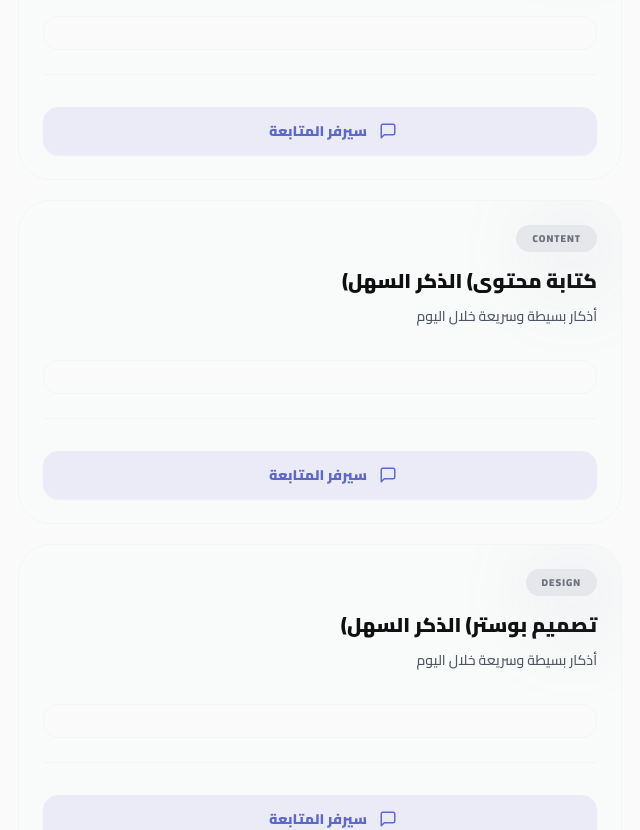
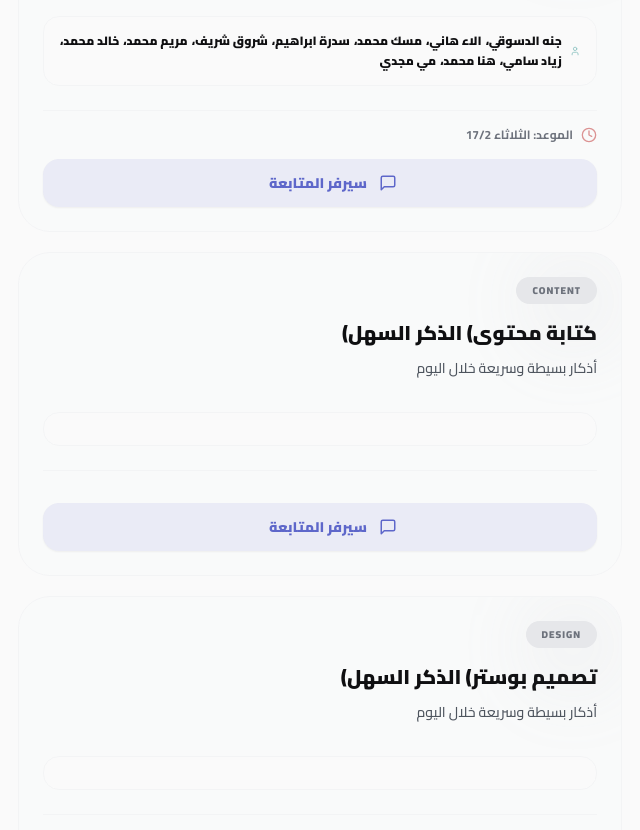
Before and after one commit to MoBkr/Jokers_Arena, a React (Vite) app: page /#/arena in a window 1280 px wide. Shown: the part 4720-5550 px from the top of the page, without its empty margins (22-662 px from the left). Built offline with nearby package versions, Linux system fonts and the light colour scheme.

Commit message:
Change discord URLs to WhatsApp links in tasks
Updated discord URLs in task entries to WhatsApp links.

```diff
--- a/data/tasks.ts
+++ b/data/tasks.ts
@@ -39,7 +39,7 @@ export const tasks: Task[] = [
     category: 'Content',
     ownersIds: ['JK027', 'JK001','JK012','JK011','JK010','JK022','JK030','JK009','JK006'],
     dueText: 'السبت 14/2',
-    discordUrl: 'https://discordapp.com/channels/1415464121515643123/1466960142200344586'
+    discordUrl: 'https://chat.whatsapp.com/Jz0SULZUZxc4rGJ7DBmQDU?mode=gi_t'
   },
     {
     id: 'T9',
@@ -60,7 +60,7 @@ export const tasks: Task[] = [
     category: 'Video',
     ownersIds: [ 'JK008' ,'JK007' , 'JK017' ,'JK015', 'JK024' ,'JK018','JK013','JK016','JK023','JK019'],
     dueText: 'السبت 14/2',
-    discordUrl: 'https://discordapp.com/channels/1415464121515643123/1466960749061476372'
+    discordUrl: 'https://chat.whatsapp.com/CfhJLJYaYIv2cu9ZhJjxzu?mode=gi_t'
   },
    {
     id: 'T7',
@@ -80,7 +80,7 @@ export const tasks: Task[] = [
     category: 'Content',
     ownersIds: [],
     dueText: '',
-    discordUrl: 'https://discordapp.com/channels/1415464121515643123/1466960142200344586'
+    discordUrl: 'https://chat.whatsapp.com/Jz0SULZUZxc4rGJ7DBmQDU?mode=gi_t'
   },
    {
     id: 'T11',
@@ -100,7 +100,7 @@ export const tasks: Task[] = [
     category: 'Content',
     ownersIds: [],
     dueText: '',
-    discordUrl: 'https://discordapp.com/channels/1415464121515643123/1466960142200344586'
+    discordUrl: 'https://chat.whatsapp.com/Jz0SULZUZxc4rGJ7DBmQDU?mode=gi_t'
   },
       {
     id: 'T13',
@@ -118,9 +118,9 @@ export const tasks: Task[] = [
     description: 'التركيز على التدبر بدل الكمية',
     status: 'upcoming',
     category: 'Video',
-    ownersIds: [],
-    dueText: '',
-    discordUrl: 'https://discordapp.com/channels/1415464121515643123/1466960749061476372'
+    ownersIds: [ 'JK008' ,'JK007' , 'JK017' ,'JK015', 'JK024' ,'JK018','JK013','JK016','JK023','JK019'],
+    dueText: 'الثلاثاء 17/2',
+    discordUrl: 'https://chat.whatsapp.com/CfhJLJYaYIv2cu9ZhJjxzu?mode=gi_t'
   },
     {
     id: 'T15',
@@ -130,7 +130,7 @@ export const tasks: Task[] = [
     category: 'Content',
     ownersIds: [],
     dueText: '',
-    discordUrl: 'https://discordapp.com/channels/1415464121515643123/1466960142200344586'
+    discordUrl: 'https://chat.whatsapp.com/Jz0SULZUZxc4rGJ7DBmQDU?mode=gi_t'
   },
   {
     id: 'T16',
@@ -150,7 +150,7 @@ export const tasks: Task[] = [
     category: 'Video',
     ownersIds: [],
     dueText: '',
-    discordUrl: 'https://discordapp.com/channels/1415464121515643123/1466960749061476372'
+    discordUrl: 'https://chat.whatsapp.com/CfhJLJYaYIv2cu9ZhJjxzu?mode=gi_t'
   },
   {
     id: 'T18',
@@ -160,7 +160,7 @@ export const tasks: Task[] = [
     category: 'Content',
     ownersIds: [],
     dueText: '',
-    discordUrl: 'https://discordapp.com/channels/1415464121515643123/1466960142200344586'
+    discordUrl: 'https://chat.whatsapp.com/Jz0SULZUZxc4rGJ7DBmQDU?mode=gi_t'
   },
   {
     id: 'T19',
@@ -180,7 +180,7 @@ export const tasks: Task[] = [
     category: 'Content',
     ownersIds: [],
     dueText: '',
-    discordUrl: 'https://discordapp.com/channels/1415464121515643123/1466960142200344586'
+    discordUrl: 'https://chat.whatsapp.com/Jz0SULZUZxc4rGJ7DBmQDU?mode=gi_t'
   },
   {
     id: 'T21',
@@ -200,7 +200,7 @@ export const tasks: Task[] = [
     category: 'Content',
     ownersIds: [],
     dueText: '',
-    discordUrl: 'https://discordapp.com/channels/1415464121515643123/1466960142200344586'
+    discordUrl: 'https://chat.whatsapp.com/Jz0SULZUZxc4rGJ7DBmQDU?mode=gi_t'
   },
      {
     id: 'T23',
@@ -220,7 +220,7 @@ export const tasks: Task[] = [
     category: 'Video',
     ownersIds: [],
     dueText: '',
-    discordUrl: 'https://discordapp.com/channels/1415464121515643123/1466960749061476372'
+    discordUrl: 'https://chat.whatsapp.com/CfhJLJYaYIv2cu9ZhJjxzu?mode=gi_t'
   },
       {
     id: 'T25',
@@ -230,7 +230,7 @@ export const tasks: Task[] = [
     category: 'Video',
     ownersIds: [],
     dueText: '',
-    discordUrl: 'https://discordapp.com/channels/1415464121515643123/1466960749061476372'
+    discordUrl: 'https://chat.whatsapp.com/CfhJLJYaYIv2cu9ZhJjxzu?mode=gi_t'
   },
   {
     id: 'T26',
@@ -240,7 +240,7 @@ export const tasks: Task[] = [
     category: 'Content',
     ownersIds: [],
     dueText: '',
-    discordUrl: 'https://discordapp.com/channels/1415464121515643123/1466960142200344586'
+    discordUrl: 'https://chat.whatsapp.com/Jz0SULZUZxc4rGJ7DBmQDU?mode=gi_t'
   },
     {
     id: 'T26',
```
